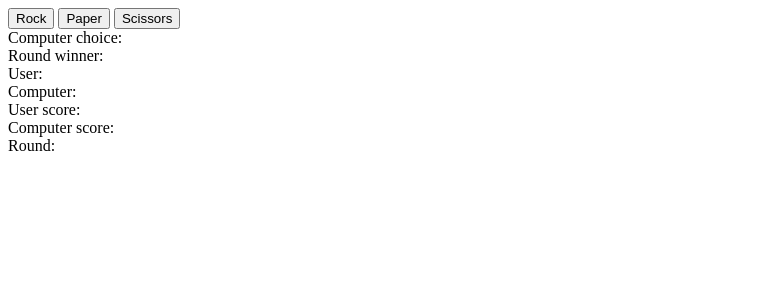
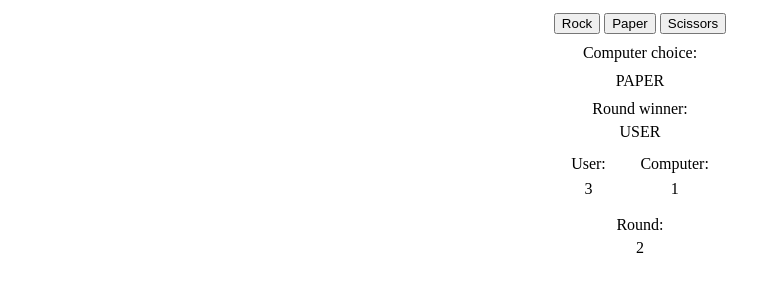
Before and after one commit to nanoo-n/rock-paper-scissors, a plain HTML site: page index.html in a window 1280 px wide. Shown: the whole page, without its empty margins (0-781 px from the left). Drawn offline with Linux system fonts and the light colour scheme.

Commit message:
add basic css for organizing/justifying content

```diff
--- a/index.html
+++ b/index.html
@@ -4,6 +4,7 @@
     <meta charset="UTF-8">
     <meta name="viewport" content="width=device-width, initial-scale=1.0">
     <script src="script.js" defer></script>
+    <link rel="stylesheet" href="./style.css">
     <title>Document</title>
 </head>
 <body>
@@ -15,20 +16,25 @@
         </div>
         <div class="computer">
             <span class="computer-choice">Computer choice: </span>
+            <span class="computer-choice">PAPER</span>
         </div>
         <div class="winner">
             <div class="round-winner">Round winner: </div>
+            <div class="round-winner">USER</div>
         </div>
         <div class="results">
-            <div class="scores">
+            <div class="scores-u">
                 <div>User:</div>
+                <div class="user-score">3</div>
+            </div>
+            <div class="scores-c">
                 <div>Computer:</div>
+                <div class="computer-score">1</div>
             </div>
-            <div class="user-score">User score: </div>
-            <div class="computer-score">Computer score: </div>
         </div>
         <div class="round-counter">
-            <div class="rounds">Round: </div>
+            <div class="round-txt">Round:</div>
+            <div class="round-n">2</div>
         </div>
     </div>
 </body>
--- /dev/null
+++ b/style.css
@@ -0,0 +1,43 @@
+@import url('https://fonts.googleapis.com/css2?family=Roboto:ital,wght@0,100;0,300;0,400;0,500;0,700;0,900;1,100;1,300;1,400;1,500;1,700;1,900&display=swap');
+
+body {
+    height: 100vh;
+    display: flex;
+    flex-direction: column;
+    align-items: center;
+}
+
+.options {
+    margin: 5px;
+}
+
+.computer {
+    display: flex;
+    flex-direction: column;
+}
+
+.winner, .computer-choice, .round-winner {
+    text-align: center;
+    margin: 5px;
+}
+
+.results {
+    display: flex;
+    flex-direction: row;
+    justify-content: space-around;
+    margin: 5px;
+    min-height: 60px;
+}
+
+.scores-u, .scores-c, .round-counter {
+    display: flex;
+    flex-direction: column;
+    justify-content: space-around;
+    text-align: center;
+    align-items: center;
+    margin: 5px;
+}
+
+.round-txt {
+    margin: 5px;
+}
```
